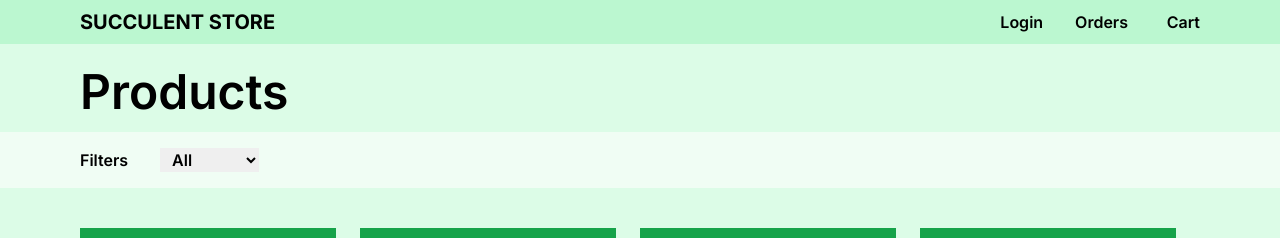
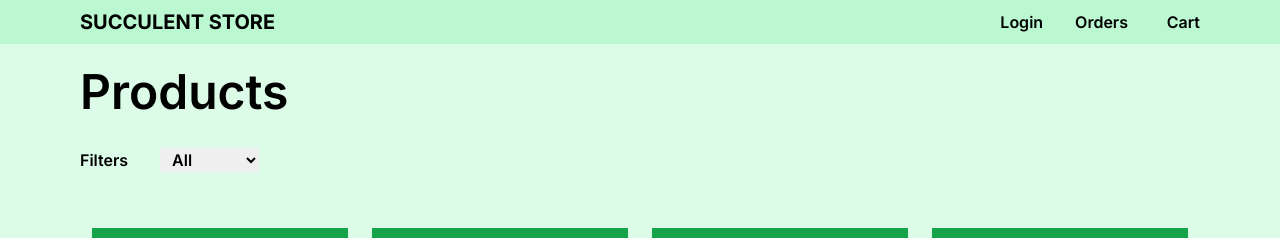
Before and after one commit to RadioRambo/ecommerce, a Next.js app in the folder frontend/: page /products in a window 1280 px wide. Shown: the top 238 px of the page. Built offline with nearby package versions, Linux system fonts and the light colour scheme.

Commit message:
Fix grid layout issues

```diff
--- a/frontend/app/products/FiltersSection.js
+++ b/frontend/app/products/FiltersSection.js
@@ -9,9 +9,9 @@ export default function FilterSection() {
   };
 
   return (
-    <div className="bg-green-50 mb-10">
+    <div className="mb-10">
       <div className="container mx-auto">
-        <div className="p-4 md:px-20 md:py-4  flex gap-8">
+        <div className="p-4 md:px-20 md:py-4 flex gap-8">
           <h2 className="">Filters</h2>
           <select className="px-2" onChange={handleOptionChange}>
             <option value="all">All</option>
--- a/frontend/app/products/ProductsSection.js
+++ b/frontend/app/products/ProductsSection.js
@@ -14,14 +14,14 @@ export default function ProductsSection() {
 
   const { addToCart } = useContext(CartContext);
   return (
-    <div className="grid grid-cols-1 sm:grid-cols-2  xl:grid-cols-4 gap-y-12 align-middle justify-between px-4 md:px-20 ">
+    <div className="grid grid-cols-1 sm:grid-cols-2  lg:grid-cols-3  xl:grid-cols-4 2xl:grid-cols-5 gap-y-12 place-items-center px-4 md:px-20 ">
       {filteredData.map((product) => (
         <div key={product.id} className=" bg-green-600 p-4 w-[256px] ">
           <div className="h-fit w-full p-2 bg-green-300 shadow-lg">
             <img src={product.photo} />
           </div>
           <div className="mt-8 bg-green-300/20 p-2">
-            <p className="text-xl font-normal mb-1 text-green-50">
+            <p className="text-xl font-normal mb-1 whitespace-nowrap text-green-50">
               {product.product}
             </p>
             <div className="flex items-center justify-between">
```
Also changed, not shown: 1 other file (tests, documents, lock files or other folders).
